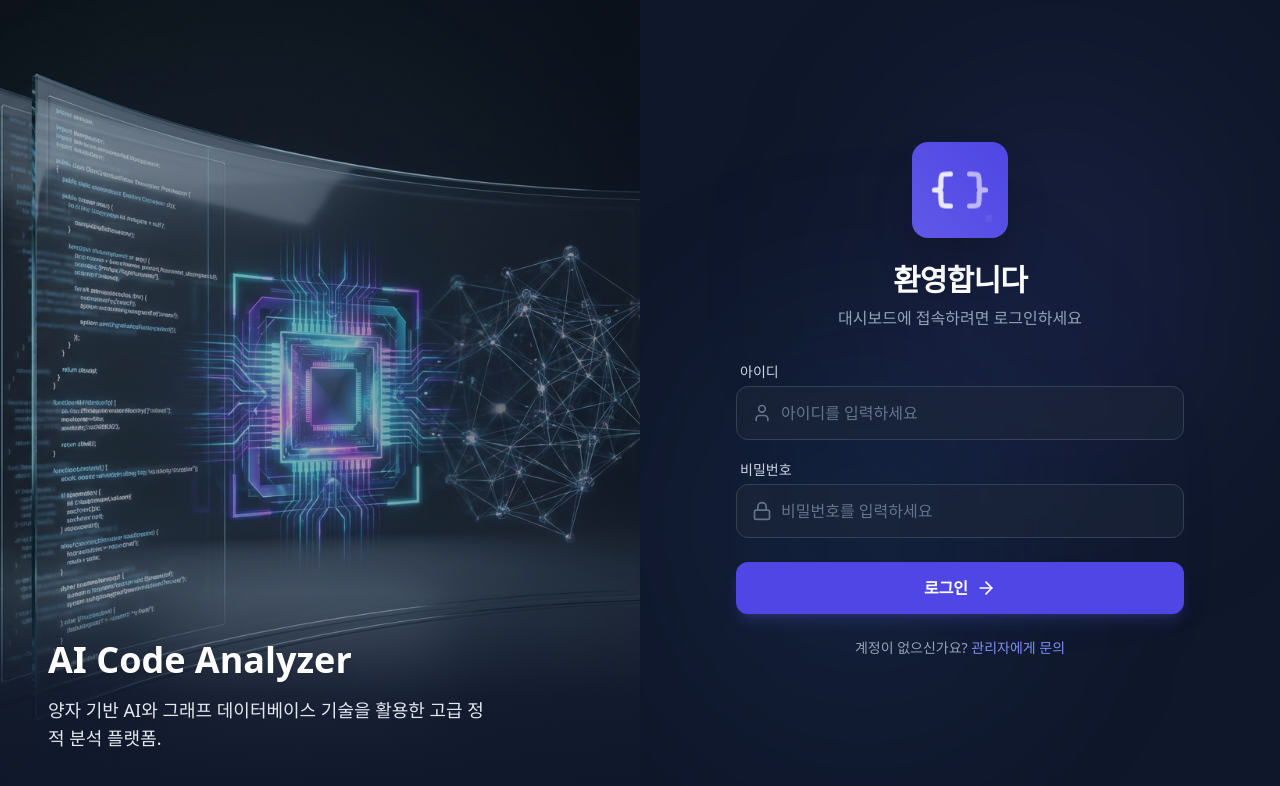
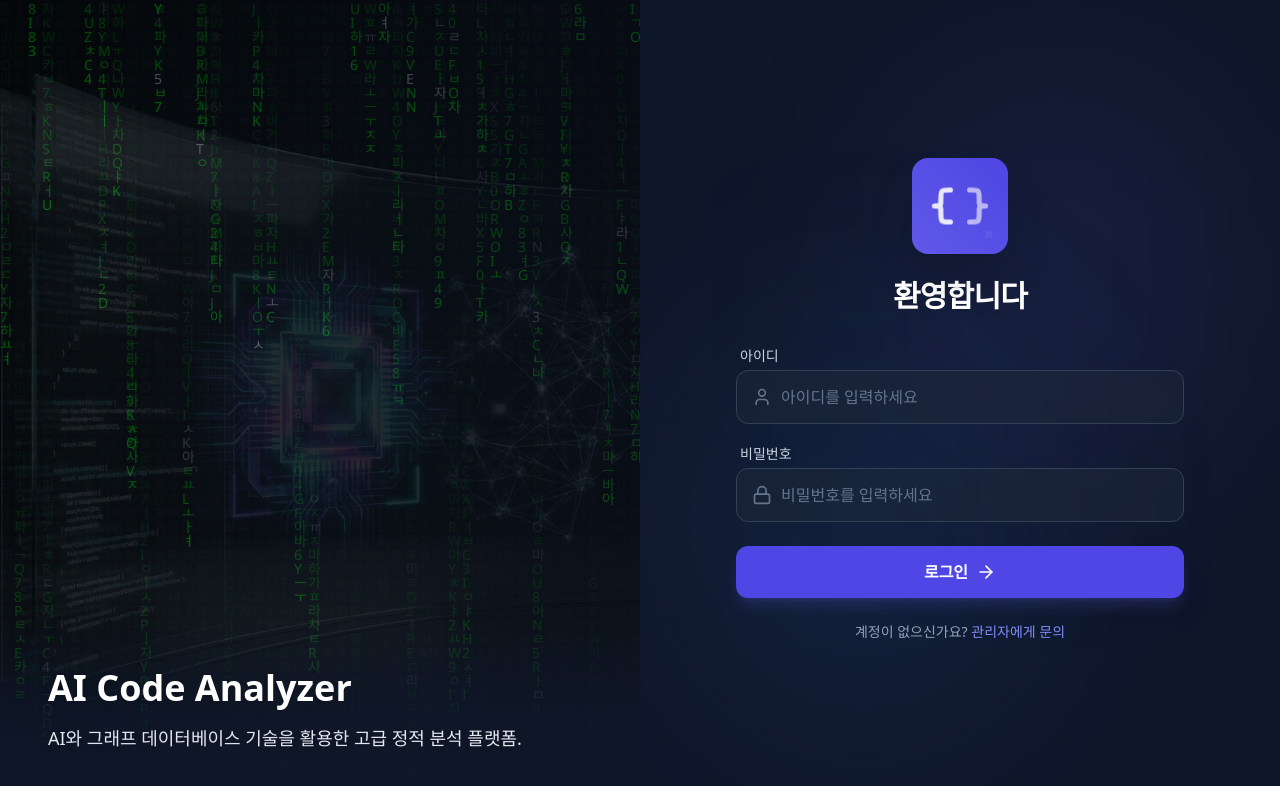
Before and after one commit to CHOIJun-0613/ai-code-analyzer, a React (Vite) app in the folder client/: page /login in a window 1280 px wide. Shown: the top 786 px of the page. Built offline with nearby package versions, Linux system fonts and the light colour scheme.

Commit message:
feat: 로그인 페이지와 매트릭스 레인 시각 효과 컴포넌트를 추가합니다.

```diff
--- /dev/null
+++ b/client/src/components/MatrixRain.tsx
@@ -0,0 +1,94 @@
+import React, { useEffect, useRef } from 'react';
+
+interface MatrixRainProps {
+    className?: string;
+}
+
+const MatrixRain: React.FC<MatrixRainProps> = ({ className = '' }) => {
+    const canvasRef = useRef<HTMLCanvasElement>(null);
+
+    useEffect(() => {
+        const canvas = canvasRef.current;
+        if (!canvas) return;
+
+        const ctx = canvas.getContext('2d');
+        if (!ctx) return;
+
+        let animationFrameId: number;
+
+        const resizeCanvas = () => {
+            if (canvas.parentElement) {
+                canvas.width = canvas.parentElement.clientWidth;
+                canvas.height = canvas.parentElement.clientHeight;
+            }
+        };
+
+        resizeCanvas();
+        window.addEventListener('resize', resizeCanvas);
+
+        // Matrix characters - Hangul + Latin + Numerals
+        const chars = 'ㄱㄴㄷㄹㅁㅂㅅㅇㅈㅊㅋㅌㅍㅎㅏㅑㅓㅕㅗㅛㅜㅠㅡㅣ가나다라마바사아자차카타파하0123456789ABCDEFGHIJKLMNOPQRSTUVWXYZ';
+        const charArray = chars.split('');
+
+        const fontSize = 14;
+        const columns = Math.ceil(canvas.width / fontSize);
+
+        // Array of drops - one per column
+        const drops: number[] = [];
+        for (let i = 0; i < columns; i++) {
+            drops[i] = Math.floor(Math.random() * -100); // Random start positions above canvas
+        }
+
+        const draw = () => {
+            // Black background with opacity for trail effect
+            // Using a very low opacity creates a longer trail
+            ctx.fillStyle = 'rgba(0, 0, 0, 0.05)';
+            ctx.fillRect(0, 0, canvas.width, canvas.height);
+
+            ctx.fillStyle = '#0F0'; // Green text
+            // Use system sans-serif stack to match the UI labels (Malgun Gothic on Windows)
+            ctx.font = `500 ${fontSize}px "Malgun Gothic", "Apple SD Gothic Neo", "Segoe UI", sans-serif`;
+
+            for (let i = 0; i < drops.length; i++) {
+                // Random character
+                const text = charArray[Math.floor(Math.random() * charArray.length)];
+
+                // x = column index * font size, y = drop value * font size
+                const x = i * fontSize;
+                const y = drops[i] * fontSize;
+
+                // Color variation for a more dynamic look (some lighter, some darker green)
+                const isHead = Math.random() > 0.95;
+                if (isHead) {
+                    ctx.fillStyle = '#FFF'; // Bright white head
+                } else {
+                    ctx.fillStyle = '#0F0'; // Standard green
+                }
+
+                ctx.fillText(text, x, y);
+
+                // Reset drop to top randomly to creating scatter effect
+                if (y > canvas.height && Math.random() > 0.975) {
+                    drops[i] = 0;
+                }
+
+                drops[i]++;
+            }
+
+            setTimeout(() => {
+                animationFrameId = requestAnimationFrame(draw);
+            }, 33); // ~30FPS (Half speed)
+        };
+
+        draw();
+
+        return () => {
+            window.removeEventListener('resize', resizeCanvas);
+            cancelAnimationFrame(animationFrameId);
+        };
+    }, []);
+
+    return <canvas ref={canvasRef} className={className} />;
+};
+
+export default MatrixRain;
--- a/client/src/pages/Login.tsx
+++ b/client/src/pages/Login.tsx
@@ -5,6 +5,7 @@ import { useNavigate } from 'react-router-dom';
 import { Lock, User, ArrowRight } from 'lucide-react';
 import loginVisual from '../assets/login-visual.png';
 import AnimatedLogo from '../components/AnimatedLogo';
+import MatrixRain from '../components/MatrixRain';
 
 const Login: React.FC = () => {
     const [username, setUsername] = useState('');
@@ -39,15 +40,17 @@ const Login: React.FC = () => {
                 <img
                     src={loginVisual}
                     alt="AI Code Analyzer"
-                    className="absolute inset-0 w-full h-full object-cover opacity-90"
+                    className="absolute inset-0 w-full h-full object-cover opacity-50"
                 />
+                <div className="absolute inset-0 bg-black/60" />
+                <MatrixRain className="absolute inset-0 w-full h-full opacity-40 mix-blend-screen" />
                 <div className="absolute inset-0 bg-gradient-to-r from-slate-900/10 to-slate-900/40" />
                 <div className="absolute bottom-0 left-0 p-12 w-full bg-gradient-to-t from-slate-900 via-slate-900/80 to-transparent">
                     <h1 className="text-4xl font-bold text-white mb-4 drop-shadow-lg">
                         AI Code Analyzer
                     </h1>
-                    <p className="text-lg text-slate-200 max-w-md drop-shadow-md">
-                        양자 기반 AI와 그래프 데이터베이스 기술을 활용한 고급 정적 분석 플랫폼.
+                    <p className="text-lg text-slate-200 whitespace-nowrap drop-shadow-md">
+                        AI와 그래프 데이터베이스 기술을 활용한 고급 정적 분석 플랫폼.
                     </p>
                 </div>
             </div>
@@ -66,7 +69,6 @@ const Login: React.FC = () => {
                             <AnimatedLogo className="w-24 h-24" />
                         </div>
                         <h2 className="text-3xl font-bold text-white tracking-tight">환영합니다</h2>
-                        <p className="mt-2 text-slate-400">대시보드에 접속하려면 로그인하세요</p>
                     </div>
 
                     <form onSubmit={handleSubmit} className="mt-8 space-y-6">
```
